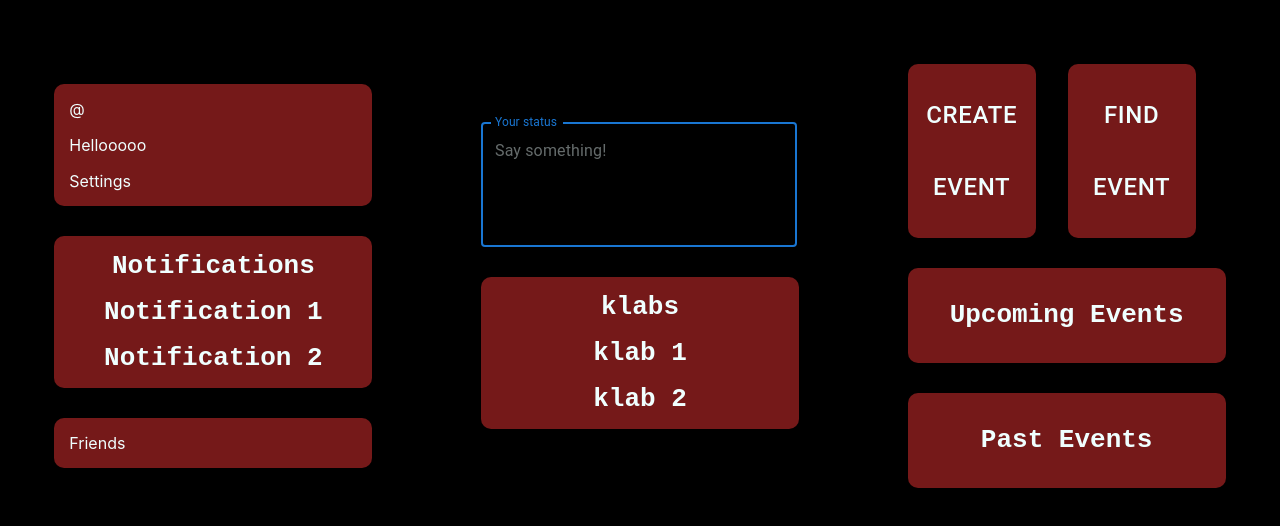
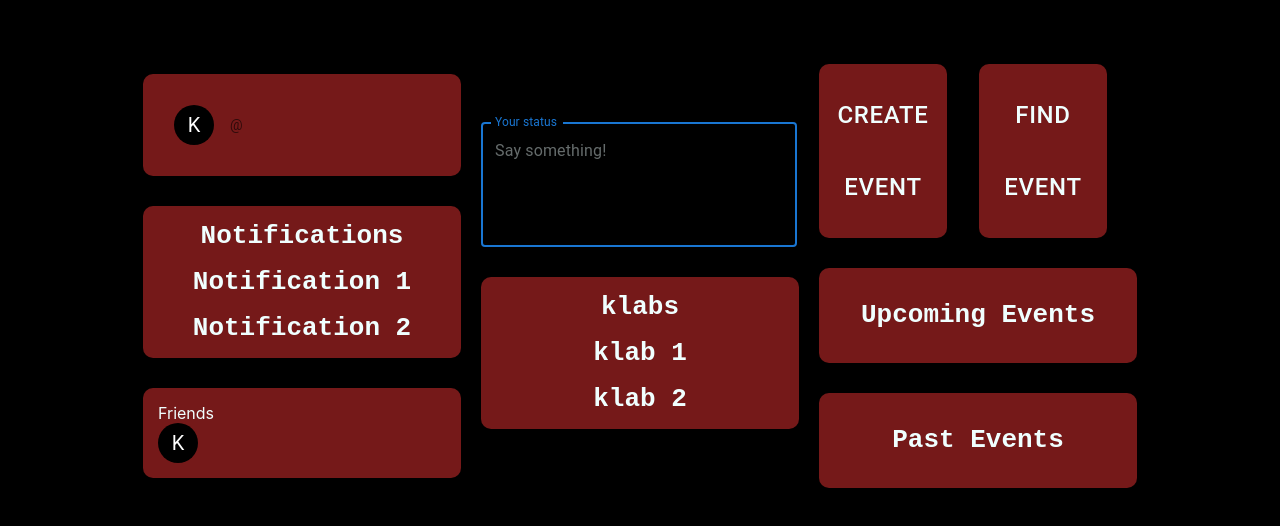
Before and after one commit to iman370/klabber, a React (Create React App) app in the folder frontend/: page / in a window 1280 px wide. Both pictures are taken after a click on the button "Sign in". Shown: the top 526 px of the page. Built offline with nearby package versions, Linux system fonts and the light colour scheme.

Commit message:
Added a separate component for profile card

```diff
--- a/frontend/src/pages/Home.js
+++ b/frontend/src/pages/Home.js
@@ -4,9 +4,11 @@ import Box from '@mui/material/Box';
 import Stack from '@mui/material/Stack';
 import TextField from '@mui/material/TextField';
 import Button from '@mui/material/Button';
+import Avatar from '@mui/material/Avatar';
 import { useNavigate } from 'react-router-dom';
 import { useLocation } from 'react-router-dom';
 import './styles/klabber.css';
+import MyProfileCard from './components/MyProfileCard.js';
 import klabberLogo from '../images/klabber-logo.png';
 
 function Home(props) {
@@ -20,14 +22,7 @@ function Home(props) {
     <div id="home-content">
         <div id="mainbox1">
             <div id="column1">
-                <Card id="profileCard">
-                    <Card.Body>
-                        <Card.Title>{first_name}</Card.Title>
-                        <Card.Subtitle className="mb-2 text-muted">@{username}</Card.Subtitle>
-                        <Card.Text>Hellooooo</Card.Text>
-                        <Card.Link onClick={() => navigate('../settings',{state:{username,first_name,email}})}>Settings</Card.Link>
-                    </Card.Body>
-                </Card>
+                <MyProfileCard nickname={first_name} username={username} />
                 <div className='divider' />
                 <Box id="notificationsBox">
                     <Stack spacing={2}>
@@ -40,6 +35,11 @@ function Home(props) {
                 <Card id="friendsCard" onClick={() => navigate('../friends',{state:{username,first_name,email}})}>
                     <Card.Body>
                         <Card.Title>Friends</Card.Title>
+                        <Card.Body>
+                            <Avatar sx={{ bgcolor: 'black' }} aria-label="user">
+                                K
+                            </Avatar>
+                        </Card.Body>
                     </Card.Body>
                 </Card>
             </div>
--- /dev/null
+++ b/frontend/src/pages/components/MyProfileCard.js
@@ -0,0 +1,30 @@
+import React, {useEffect, useState} from 'react'
+import Card from '@mui/material/Card';
+import CardHeader from '@mui/material/CardHeader';
+import CardMedia from '@mui/material/CardMedia';
+import CardContent from '@mui/material/CardContent';
+import CardActions from '@mui/material/CardActions';
+import Collapse from '@mui/material/Collapse';
+import Avatar from '@mui/material/Avatar';
+import Button from '@mui/material/Button';
+import '../styles/klabber.css';
+
+function myProfileCard({nickname, username}) {
+    return (
+        <Card id="profileCard">
+          <CardHeader
+            sx={{
+              color:'azure',
+            }}
+            avatar={
+              <Avatar sx={{ bgcolor: 'black' }} aria-label="user">
+                K
+              </Avatar>
+            }
+            title={nickname}
+            subheader={"@"+username}
+          />
+        </Card>
+      );
+}
+export default myProfileCard;
--- a/frontend/src/pages/components/OtherUserCard.js
+++ b/frontend/src/pages/components/OtherUserCard.js
@@ -7,7 +7,7 @@ import CardActions from '@mui/material/CardActions';
 import Collapse from '@mui/material/Collapse';
 import Avatar from '@mui/material/Avatar';
 import Button from '@mui/material/Button';
-import { styled } from '@mui/material/styles';
+import '../styles/klabber.css';
 
 function OtherUserCard({user, myUser}) {
   const [username, setUsername] = useState(user[0]);
--- a/frontend/src/pages/styles/klabber.css
+++ b/frontend/src/pages/styles/klabber.css
@@ -221,13 +221,15 @@
 
 #home-content {
     display: block;
+    margin: 4rem auto;
+    justify-content: center;
 }
 
 #home-content #mainbox1 {
     display: grid;
     grid-template-columns: auto auto auto;
-    margin: 4rem auto;
-    justify-items: center;
+    grid-column-gap: 20px;
+    justify-content: center;
     align-items: center;
 }
 
@@ -238,6 +240,7 @@
 #home-content #column2 {
     display: block;
 }
+
 #home-content #column3 {
     display: block;
 }
@@ -258,7 +261,7 @@
 #home-content #profileCard {
     background: #751919;
     width: 18rem;
-    display: block;
+    display: flex;
     color: azure;
     border-radius: 10px;
     padding: 15px;
```
Also changed, not shown: 1 other file (tests, documents, lock files or other folders).
